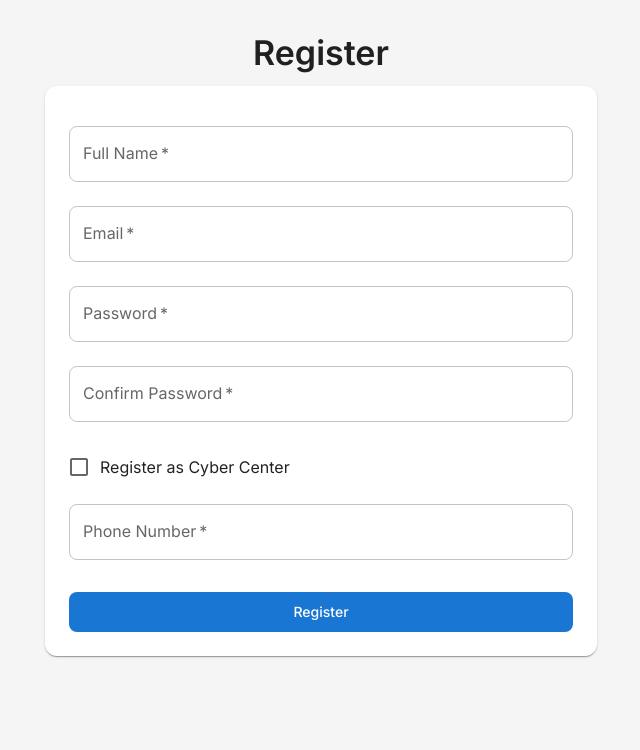
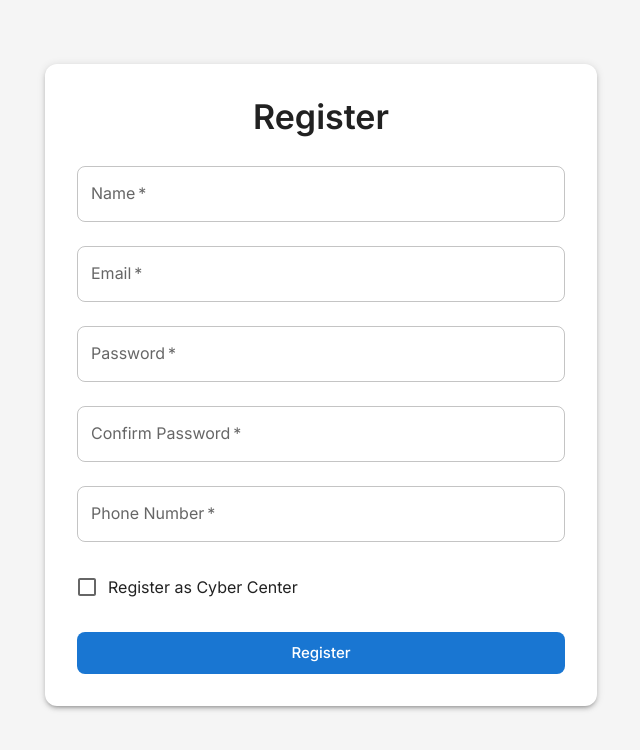
Before and after one commit to RajuRJX/Secure_Print_Frontend, a React (Create React App) app: page /register in a window 1280 px wide. Shown: the top 750 px of the page, without its empty margins (319-959 px from the left). Built offline with nearby package versions, Linux system fonts and the light colour scheme.

Commit message:
Update registration flow and auth context

```diff
--- a/src/contexts/AuthContext.js
+++ b/src/contexts/AuthContext.js
@@ -15,6 +15,7 @@ export const AuthProvider = ({ children }) => {
   const [user, setUser] = useState(null);
   const [loading, setLoading] = useState(true);
   const [token, setToken] = useState(localStorage.getItem('token'));
+  const [isAuthenticated, setIsAuthenticated] = useState(false);
 
   useEffect(() => {
     if (token) {
@@ -24,12 +25,14 @@ export const AuthProvider = ({ children }) => {
         .then(response => {
           console.log('Fetched user profile:', response.data);
           setUser(response.data);
+          setIsAuthenticated(true);
         })
         .catch(error => {
           console.error('Error fetching profile:', error);
           localStorage.removeItem('token');
           delete axios.defaults.headers.common['Authorization'];
           setToken(null);
+          setIsAuthenticated(false);
         })
         .finally(() => {
           setLoading(false);
@@ -39,26 +42,31 @@ export const AuthProvider = ({ children }) => {
     }
   }, [token]);
 
-  const login = async (email, password) => {
-    const response = await axios.post(`${process.env.REACT_APP_API_URL}/api/auth/login`, {
-      email,
-      password
-    });
-    const { token: newToken, user: userData } = response.data;
-    localStorage.setItem('token', newToken);
-    setToken(newToken);
-    setUser(userData);
-    return userData;
+  const login = async (credentials) => {
+    try {
+      const response = await axios.post(`${process.env.REACT_APP_API_URL}/api/auth/login`, credentials);
+      const { token: newToken, user: userData } = response.data;
+      localStorage.setItem('token', newToken);
+      setToken(newToken);
+      setUser(userData);
+      setIsAuthenticated(true);
+      return response.data;
+    } catch (error) {
+      console.error('Login error:', error.response?.data || error.message);
+      throw new Error(error.response?.data?.message || 'Login failed');
+    }
   };
 
-  const register = async (registrationData) => {
-    console.log('Registering user with data:', registrationData);
-    const response = await axios.post(`${process.env.REACT_APP_API_URL}/api/auth/register`, registrationData);
-    const { token: newToken, user: userData } = response.data;
-    localStorage.setItem('token', newToken);
-    setToken(newToken);
-    setUser(userData);
-    return userData;
+  const register = async (userData) => {
+    try {
+      console.log('Registering user with data:', userData);
+      const response = await axios.post(`${process.env.REACT_APP_API_URL}/api/auth/register`, userData);
+      console.log('Registration response:', response.data);
+      return response.data;
+    } catch (error) {
+      console.error('Registration error:', error.response?.data || error.message);
+      throw new Error(error.response?.data?.message || 'Registration failed');
+    }
   };
 
   const logout = () => {
@@ -66,13 +74,14 @@ export const AuthProvider = ({ children }) => {
     delete axios.defaults.headers.common['Authorization'];
     setToken(null);
     setUser(null);
+    setIsAuthenticated(false);
   };
 
   const value = {
     user,
     token,
     loading,
-    isAuthenticated: !!user,
+    isAuthenticated,
     login,
     register,
     logout
--- a/src/pages/Register.js
+++ b/src/pages/Register.js
@@ -1,21 +1,23 @@
 import React, { useState } from 'react';
 import { useNavigate } from 'react-router-dom';
+import { useAuth } from '../contexts/AuthContext';
 import {
   Container,
-  Box,
-  Typography,
+  Paper,
   TextField,
   Button,
-  Alert,
+  Typography,
+  Box,
   FormControlLabel,
   Checkbox,
-  Paper
+  Alert
 } from '@mui/material';
-import { useAuth } from '../contexts/AuthContext';
 
-const Register = () => {
+function Register() {
   const navigate = useNavigate();
   const { register } = useAuth();
+  const [error, setError] = useState('');
+  const [loading, setLoading] = useState(false);
   const [formData, setFormData] = useState({
     name: '',
     email: '',
@@ -24,10 +26,8 @@ const Register = () => {
     phone_number: '',
     is_cyber_center: false,
     center_name: '',
-    center_address: '',
-    center_phone: ''
+    center_address: ''
   });
-  const [error, setError] = useState('');
 
   const handleChange = (e) => {
     const { name, value, checked } = e.target;
@@ -40,34 +40,31 @@ const Register = () => {
   const handleSubmit = async (e) => {
     e.preventDefault();
     setError('');
+    setLoading(true);
 
+    try {
       if (formData.password !== formData.confirmPassword) {
-      setError('Passwords do not match');
-      return;
+        throw new Error('Passwords do not match');
       }
 
-    try {
-      console.log('Submitting registration:', formData);
-      await register({
-        name: formData.name,
-        email: formData.email,
-        password: formData.password,
-        phone_number: formData.is_cyber_center ? formData.center_phone : formData.phone_number,
-        is_cyber_center: formData.is_cyber_center,
-        center_name: formData.center_name,
-        center_address: formData.center_address
-      });
-      navigate('/');
+      const { confirmPassword, ...registrationData } = formData;
+      console.log('Submitting registration:', registrationData);
+
+      await register(registrationData);
+      navigate('/login');
     } catch (err) {
       console.error('Registration error:', err);
-      setError(err.response?.data?.message || 'Registration failed');
+      setError(err.message || 'Failed to register. Please try again.');
+    } finally {
+      setLoading(false);
     }
   };
 
   return (
     <Container maxWidth="sm">
-      <Box sx={{ mt: 4 }}>
-        <Typography variant="h4" align="center" gutterBottom>
+      <Box sx={{ mt: 8, mb: 4 }}>
+        <Paper elevation={3} sx={{ p: 4 }}>
+          <Typography variant="h4" component="h1" gutterBottom align="center">
             Register
           </Typography>
 
@@ -77,18 +74,16 @@ const Register = () => {
             </Alert>
           )}
 
-        <Paper sx={{ p: 3 }}>
           <form onSubmit={handleSubmit}>
             <TextField
               fullWidth
-              label="Full Name"
+              label="Name"
               name="name"
               value={formData.name}
               onChange={handleChange}
               margin="normal"
               required
             />
-
             <TextField
               fullWidth
               label="Email"
@@ -99,7 +94,6 @@ const Register = () => {
               margin="normal"
               required
             />
-
             <TextField
               fullWidth
               label="Password"
@@ -110,13 +104,21 @@ const Register = () => {
               margin="normal"
               required
             />
-
             <TextField
               fullWidth
               label="Confirm Password"
               name="confirmPassword"
               type="password"
               value={formData.confirmPassword}
+              onChange={handleChange}
+              margin="normal"
+              required
+            />
+            <TextField
+              fullWidth
+              label="Phone Number"
+              name="phone_number"
+              value={formData.phone_number}
               onChange={handleChange}
               margin="normal"
               required
@@ -134,7 +136,7 @@ const Register = () => {
               sx={{ mt: 2 }}
             />
 
-            {formData.is_cyber_center ? (
+            {formData.is_cyber_center && (
               <>
                 <TextField
                   fullWidth
@@ -145,7 +147,6 @@ const Register = () => {
                   margin="normal"
                   required
                 />
-
                 <TextField
                   fullWidth
                   label="Center Address"
@@ -154,45 +155,26 @@ const Register = () => {
                   onChange={handleChange}
                   margin="normal"
                   required
-                  multiline
-                  rows={3}
-                />
-
-                <TextField
-                  fullWidth
-                  label="Center Phone Number"
-                  name="center_phone"
-                  value={formData.center_phone}
-                  onChange={handleChange}
-                  margin="normal"
-                  required
                 />
               </>
-            ) : (
-              <TextField
-                fullWidth
-                label="Phone Number"
-                name="phone_number"
-                value={formData.phone_number}
-                onChange={handleChange}
-                margin="normal"
-                required
-              />
             )}
 
             <Button
               type="submit"
+              fullWidth
               variant="contained"
-              fullWidth
+              color="primary"
+              size="large"
+              disabled={loading}
               sx={{ mt: 3 }}
             >
-              Register
+              {loading ? 'Registering...' : 'Register'}
             </Button>
           </form>
         </Paper>
       </Box>
     </Container>
   );
-};
+}
 
 export default Register;
```
Lines whose indentation alone changed are shown as unchanged.
